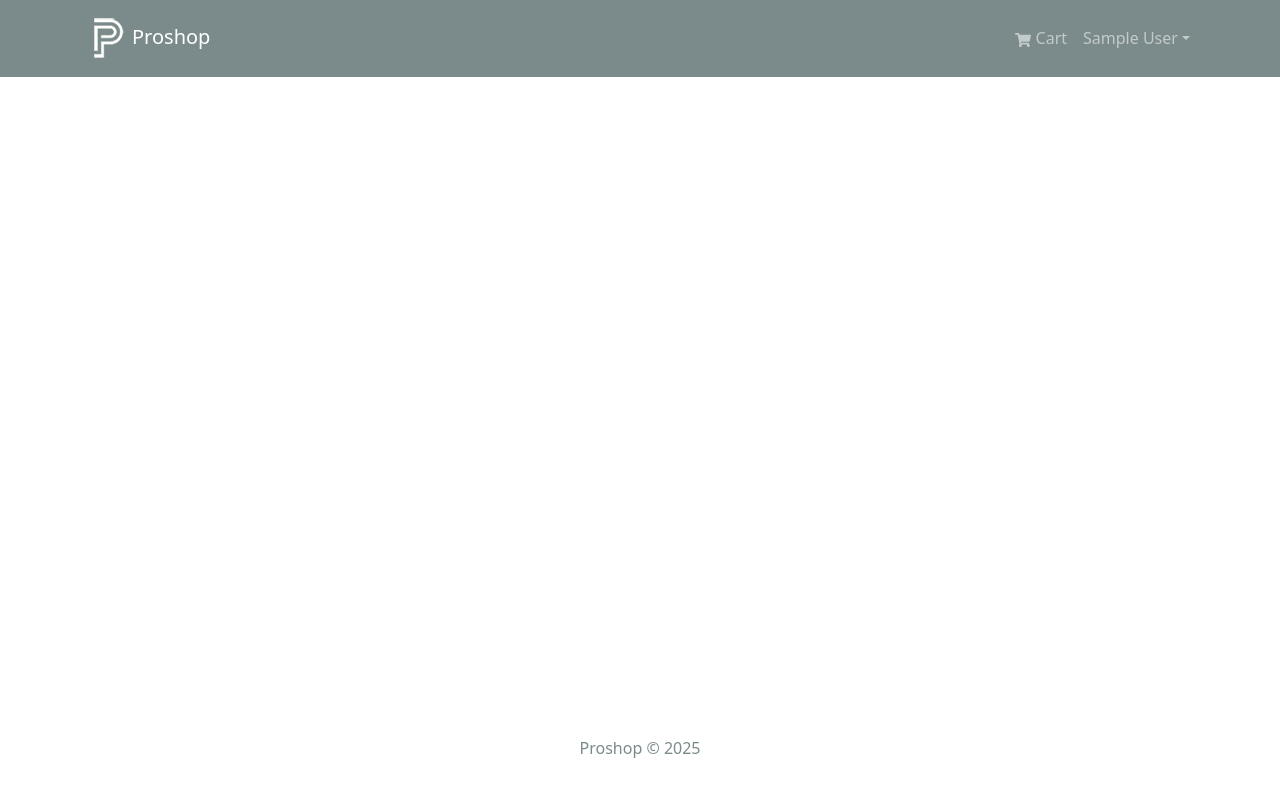
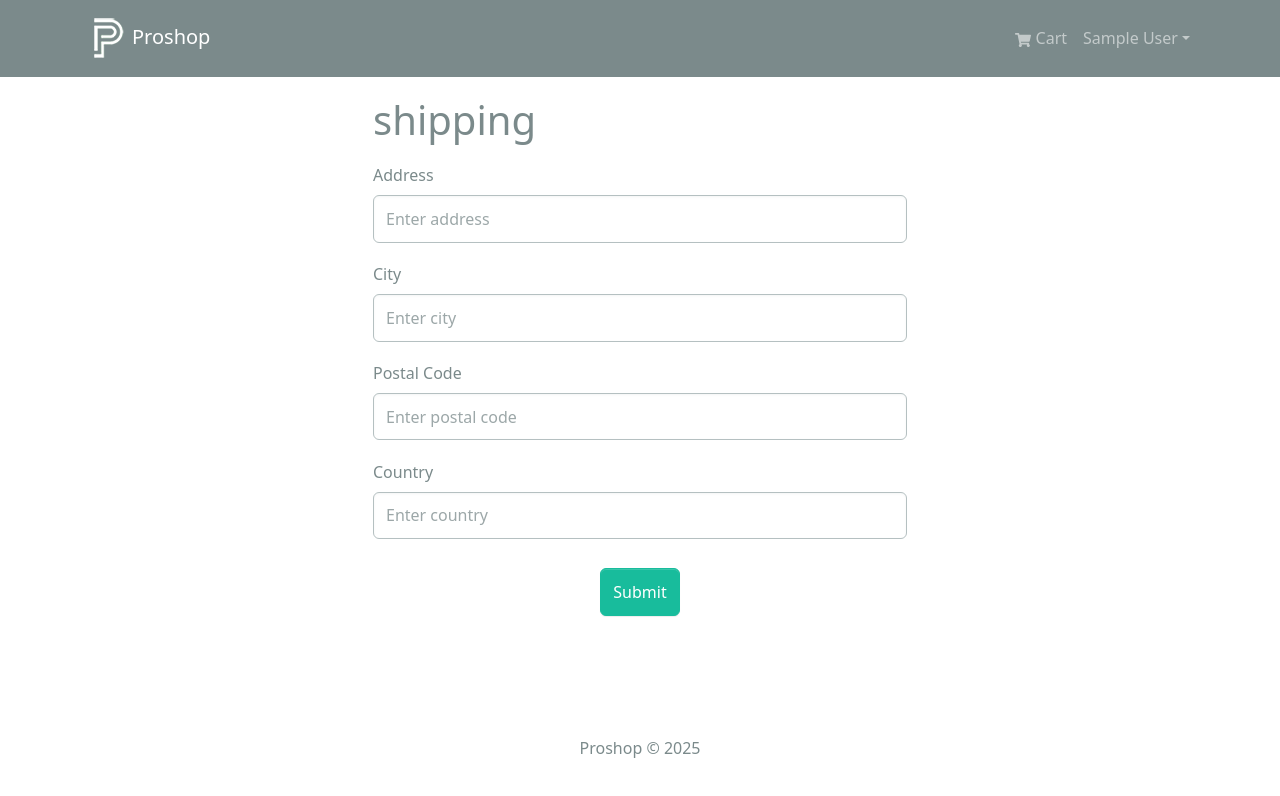
Before and after one commit to AzzaAbdalla/Proshop, a React (Create React App) app in the folder Frontend/: page /shipping in a window 1280 px wide. Shown: the top 796 px of the page. Built offline with nearby package versions, Linux system fonts and the light colour scheme; sample sign-in values are in the browser's storage.

Commit message:
add last code updates

```diff
--- a/Frontend/src/App.js
+++ b/Frontend/src/App.js
@@ -9,6 +9,8 @@
 import CartPage from "./pages/CartPage.js";
 import LoginPage from "./pages/LoginPage.js";
 import RegisterPage from "./pages/RegisterPage.js";
+import ShippingPage from "./pages/ShippingPage.js";
+import PrivateRoute from "./components/PrivateRoute.js";
 
 const App = () => {
   return (
@@ -19,9 +21,13 @@
           <Routes>
             <Route exact path="/" element={<HomePage />} />
             <Route path="/product/:id" element={<ProductDetailsPage />} />
-            <Route path="/cart" element={<CartPage />} />
             <Route path="/login" element={<LoginPage />} />
             <Route path="/register" element={<RegisterPage />} />
+
+            <Route path="" element={<PrivateRoute />}>
+              <Route path="/cart" element={<CartPage />} />
+              <Route path="/shipping" element={<ShippingPage />} />
+            </Route>
           </Routes>
         </Container>
       </main>
--- /dev/null
+++ b/Frontend/src/components/PrivateRoute.js
@@ -0,0 +1,10 @@
+import React from "react";
+import { Outlet, Navigate } from "react-router-dom";
+import { useSelector } from "react-redux";
+
+const PrivateRoute = () => {
+  const { userInfo } = useSelector((state) => state.auth);
+  return userInfo ? <Outlet /> : <Navigate to="/login" replace />;
+};
+
+export default PrivateRoute;
--- /dev/null
+++ b/Frontend/src/pages/ShippingPage.js
@@ -0,0 +1,88 @@
+import { useState } from "react";
+import { Link, useLocation, useNavigate } from "react-router-dom";
+import { Form, Button, Row, Col } from "react-bootstrap";
+import { useDispatch, useSelector } from "react-redux";
+import FormContainer from "../components/FormContainer";
+import { saveShippingAddress } from "../slices/cartSlice";
+
+const ShippingPage = () => {
+  const cart = useSelector((state) => state.cart);
+  const { shippingAddress } = cart;
+
+  const [address, setAddress] = useState(shippingAddress?.address || "");
+  const [city, setCity] = useState(shippingAddress?.city || "");
+  const [postalCode, setPostalCode] = useState(
+    shippingAddress?.postalCode || ""
+  );
+  const [country, setCountry] = useState(shippingAddress?.country || "");
+
+  const navigate = useNavigate();
+  const dispatch = useDispatch();
+
+  const submitHandler = (e) => {
+    e.preventDefault();
+    dispatch(saveShippingAddress({ address, city, postalCode, country }));
+    navigate("/payment");
+  };
+  return (
+    <FormContainer>
+      <h1>shipping</h1>
+      <Form onSubmit={submitHandler}>
+        <Form.Group controlId="address" className="my-3">
+          <Form.Label>Address</Form.Label>
+          <Form.Control
+            type="text"
+            value={address}
+            placeholder="Enter address"
+            onChange={(e) => {
+              setAddress(e.target.value);
+            }}
+          ></Form.Control>
+        </Form.Group>
+        <Form.Group controlId="city" className="my-3">
+          <Form.Label>City</Form.Label>
+          <Form.Control
+            type="text"
+            value={city}
+            placeholder="Enter city"
+            onChange={(e) => {
+              setCity(e.target.value);
+            }}
+          ></Form.Control>
+        </Form.Group>
+        <Form.Group controlId="Postal Code" className="my-3">
+          <Form.Label>Postal Code</Form.Label>
+          <Form.Control
+            type="text"
+            value={postalCode}
+            placeholder="Enter postal code"
+            onChange={(e) => {
+              setPostalCode(e.target.value);
+            }}
+          ></Form.Control>
+        </Form.Group>
+        <Form.Group controlId="country" className="my-3">
+          <Form.Label>Country</Form.Label>
+          <Form.Control
+            type="text"
+            value={country}
+            placeholder="Enter country"
+            onChange={(e) => {
+              setCountry(e.target.value);
+            }}
+          ></Form.Control>
+        </Form.Group>
+
+        <Row className="text-center">
+          <Col>
+            <Button type="submit" variant="success" className="mt-2 text-white">
+              Submit
+            </Button>
+          </Col>
+        </Row>
+      </Form>
+    </FormContainer>
+  );
+};
+
+export default ShippingPage;
--- a/Frontend/src/slices/cartSlice.js
+++ b/Frontend/src/slices/cartSlice.js
@@ -3,7 +3,7 @@
 
 const initialState = localStorage.getItem("cart")
   ? JSON.parse(localStorage.getItem("cart"))
-  : { cartItems: [] };
+  : { cartItems: [], shippingAddress: {}, PaymentMethod: "PayPal" };
 
 const cartSlice = createSlice({
   name: "cart",
@@ -30,8 +30,13 @@
 
       return updateCart(state);
     },
+    saveShippingAddress: (state, action) => {
+      state.shippingAddress = action.payload;
+      return updateCart(state);
+    },
   },
 });
 
-export const { addToCart, removeFromCart } = cartSlice.actions;
+export const { addToCart, removeFromCart, saveShippingAddress } =
+  cartSlice.actions;
 export default cartSlice.reducer;
```
